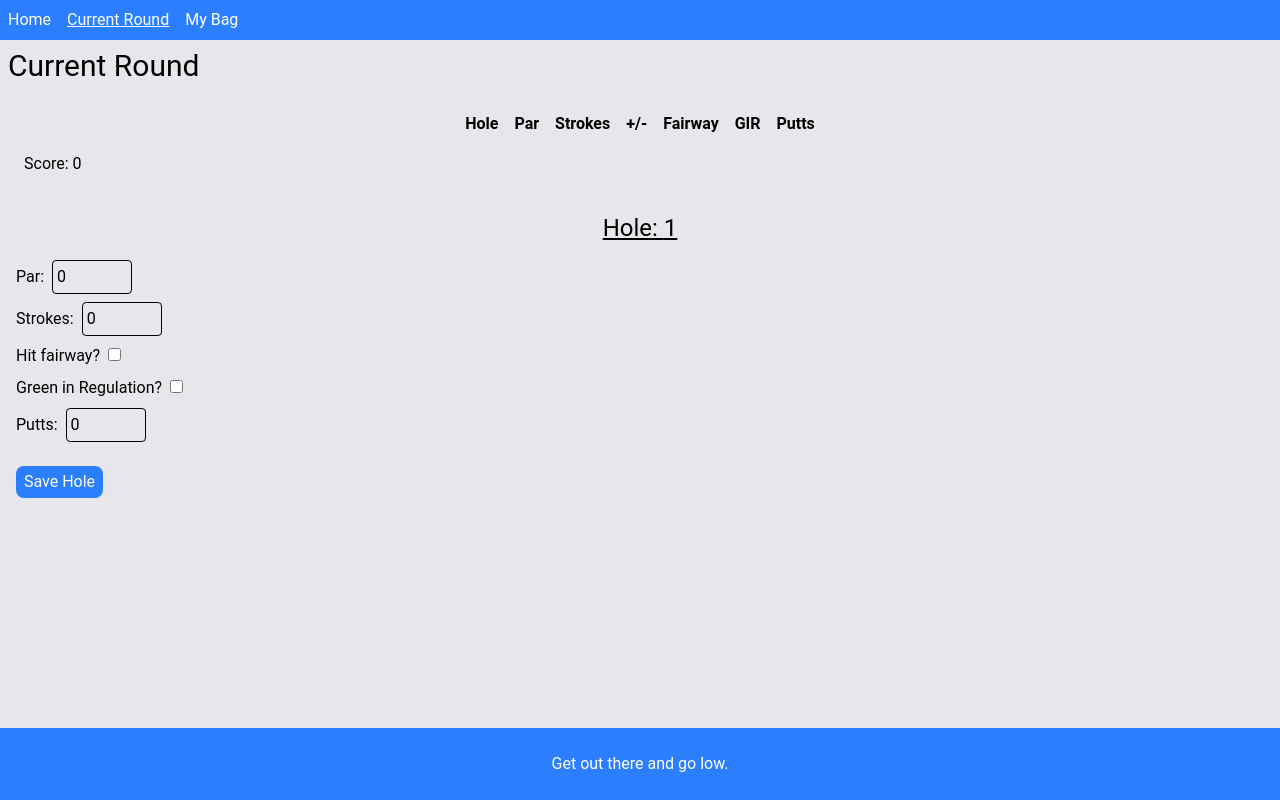
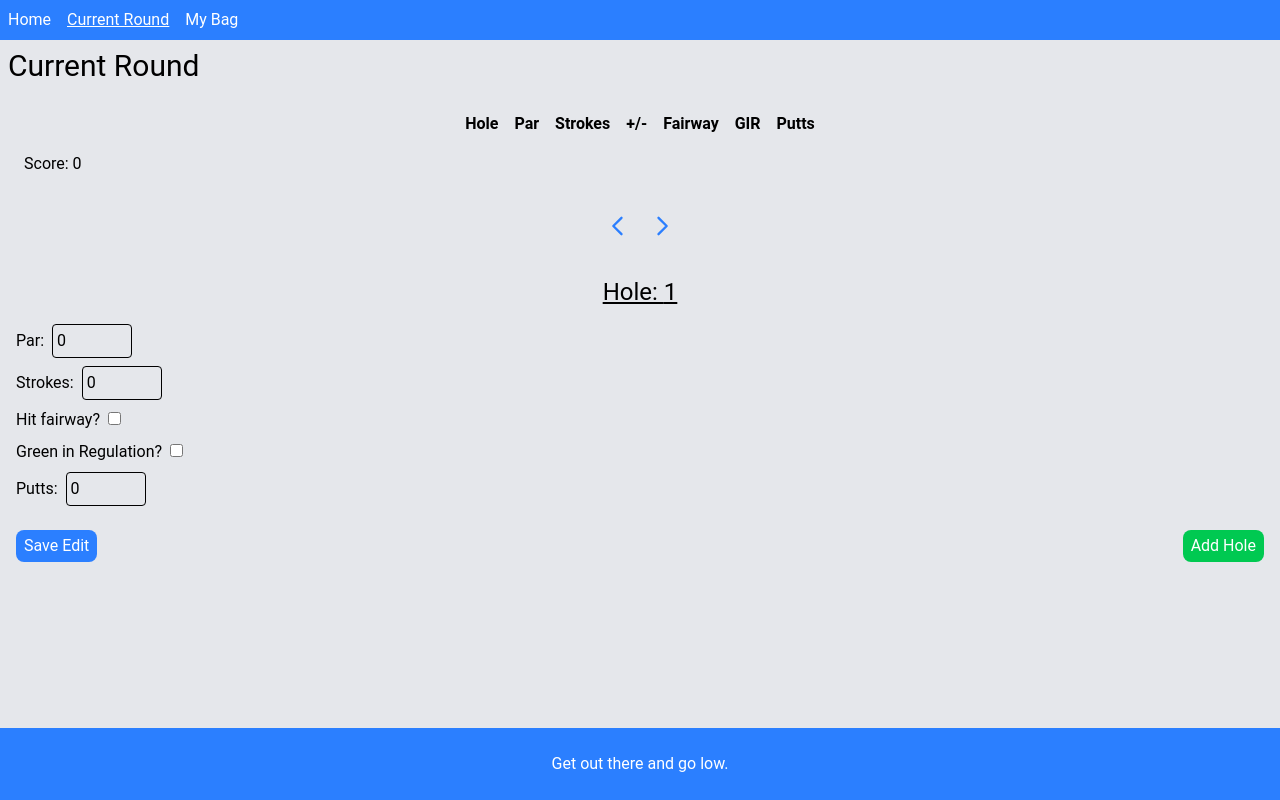
Before and after one commit to Jack-Sprinkle/my-scorecard, a Next.js app: page /current in a window 1280 px wide. Built offline with nearby package versions, Linux system fonts and the light colour scheme.

Commit message:
not perfect but add some error checking

```diff
--- a/app/_components/holeInputs.tsx
+++ b/app/_components/holeInputs.tsx
@@ -2,7 +2,7 @@
 import { HoleInputsProps } from "../_shared/interfaces";
 import { ChangeEvent, FormEvent } from "react";
 
-export default function HoleInputs({ currentHole, setCurrentHole, addHole }: HoleInputsProps) {
+export default function HoleInputs({ currentHole, setCurrentHole, addHole, editHole }: HoleInputsProps) {
 
     const handleChange = (e: ChangeEvent<HTMLInputElement>) => {
         const { name, value, type, checked } = e.target;
@@ -72,7 +72,10 @@ export default function HoleInputs({ currentHole, setCurrentHole, addHole }: Hol
                         className="ml-2 border rounded p-1 w-20"
                     />
                 </label>
-                <button type="submit" className="rounded-lg bg-blue-500 text-white px-2 py-1 mt-4">Save Hole</button>
+                <div className="flex justify-between w-full">
+                    <button type="button" onClick={() => editHole(currentHole)} className="rounded-lg bg-blue-500 text-white px-2 py-1 mt-4">Save Edit</button>
+                    <button type="submit" className="rounded-lg bg-green-500 text-white px-2 py-1 mt-4">Add Hole</button>
+                </div>
             </form>
         </div>
     );
--- a/app/_shared/interfaces.tsx
+++ b/app/_shared/interfaces.tsx
@@ -24,6 +24,7 @@ export interface HoleInputsProps {
     currentHole: Hole;
     setCurrentHole: React.Dispatch<React.SetStateAction<Hole>>;
     addHole: (hole: Hole) => void;
+    editHole: (hole: Hole) => void;
 }
 
 export interface ClubInputsProps {
--- a/app/current/page.tsx
+++ b/app/current/page.tsx
@@ -1,9 +1,9 @@
 "use client"
 import Scorecard from "@/app/_components/scorecard";
+import { LeftArrowIcon, RightArrowIcon } from "../_shared/icons";
 import { useEffect, useState } from "react";
 import HoleInputs from "@/app/_components/holeInputs";
 import { Hole } from "../_shared/interfaces";
-//import { LeftArrowIcon, RightArrowIcon } from "../_shared/icons";
 
 export default function Current() {
 
@@ -23,6 +23,10 @@ export default function Current() {
   }, [scorecard]);
 
   const addHole = (hole: Hole) => {
+    const duplicateHole = scorecard.find((hole) => hole.holeNumber === hole.holeNumber);
+    if (duplicateHole) {
+      return;
+    } else {
       setScorecard((prevScorecard) => [...prevScorecard, hole]);
       setCurrentHole({
         holeNumber: hole.holeNumber + 1,
@@ -33,35 +37,49 @@ export default function Current() {
         green: false,
         putts: 0,
       });
+    }
   };
 
-  // const nextHole = () => {
-  //   setCurrentHole((prev) => {
-  //     const nextIndex = scorecard.findIndex(hole => hole.holeNumber === prev?.holeNumber) + 1;
-  //     return scorecard[nextIndex] || prev;
-  //   });
-  // };
+  const editHole = (hole: Hole) => {
+    const editedScorecard = scorecard.map((item) => {
+      if (item.holeNumber === hole.holeNumber) {
+        return hole;
+      }
+      return item;
+    })
+    setScorecard(editedScorecard);
+  }
 
-  // const previousHole = () => {
-  //   setCurrentHole((prev) => {
-  //     const prevIndex = scorecard.findIndex(hole => hole.holeNumber === prev?.holeNumber) - 1;
-  //     return scorecard[prevIndex] || prev;
-  //   });
-  // };
+  const nextHole = () => {
+    const nextHole = {...currentHole, holeNumber: currentHole.holeNumber + 1};
+    if (nextHole.holeNumber > scorecard.length + 1) {
+      return;
+    } else
+    setCurrentHole(nextHole)
+  }
 
+  const prevHole = () => {
+    const prevHoleNumber = currentHole.holeNumber - 1;
+    const prevHole = scorecard.find((hole) => hole.holeNumber === prevHoleNumber);
+    if (!prevHole) {
+      return;
+    } else {
+      setCurrentHole(prevHole)
+    }
+  }
   return (
     <div className="container-sm flex flex-col gap-5">
       <h1 className="text-3xl">Current Round</h1>
       <Scorecard scorecard={scorecard} setScorecard={setScorecard}/>
-      {/* <div className="container-sm flex justify-center gap-4">
-        <button onClick={previousHole}>
+      <div className="container-sm flex justify-center gap-4">
+        <button onClick={prevHole}>
           <LeftArrowIcon/>
         </button>
         <button onClick={nextHole}>
           <RightArrowIcon/>
         </button>
-      </div> */}
-      {currentHole && <HoleInputs currentHole={currentHole} setCurrentHole={setCurrentHole} addHole={addHole}/>}
+      </div>
+      {currentHole && <HoleInputs currentHole={currentHole} setCurrentHole={setCurrentHole} addHole={addHole} editHole={editHole}/>}
     </div>
   );
 }
```
Lines whose indentation alone changed are shown as unchanged.
